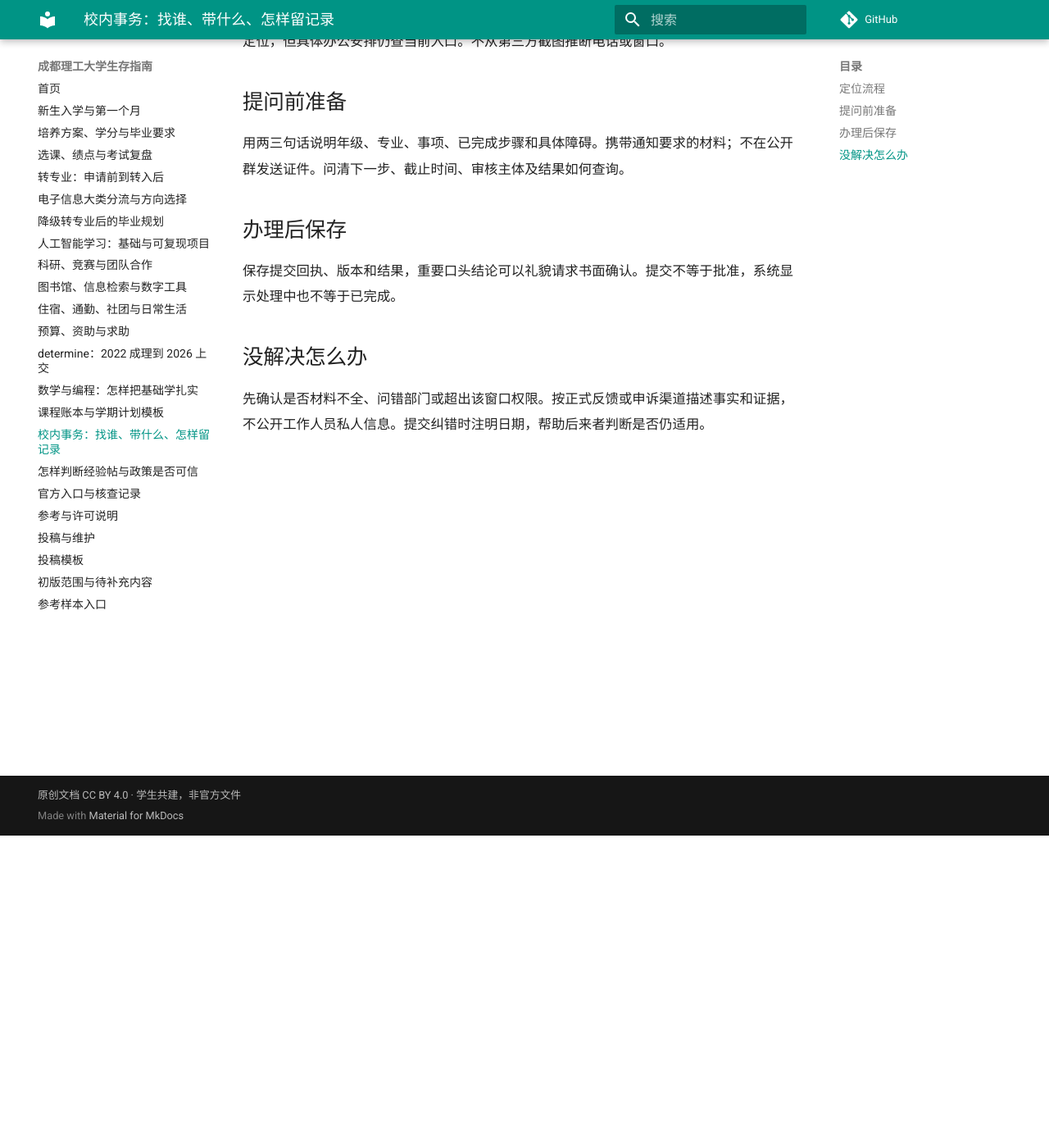
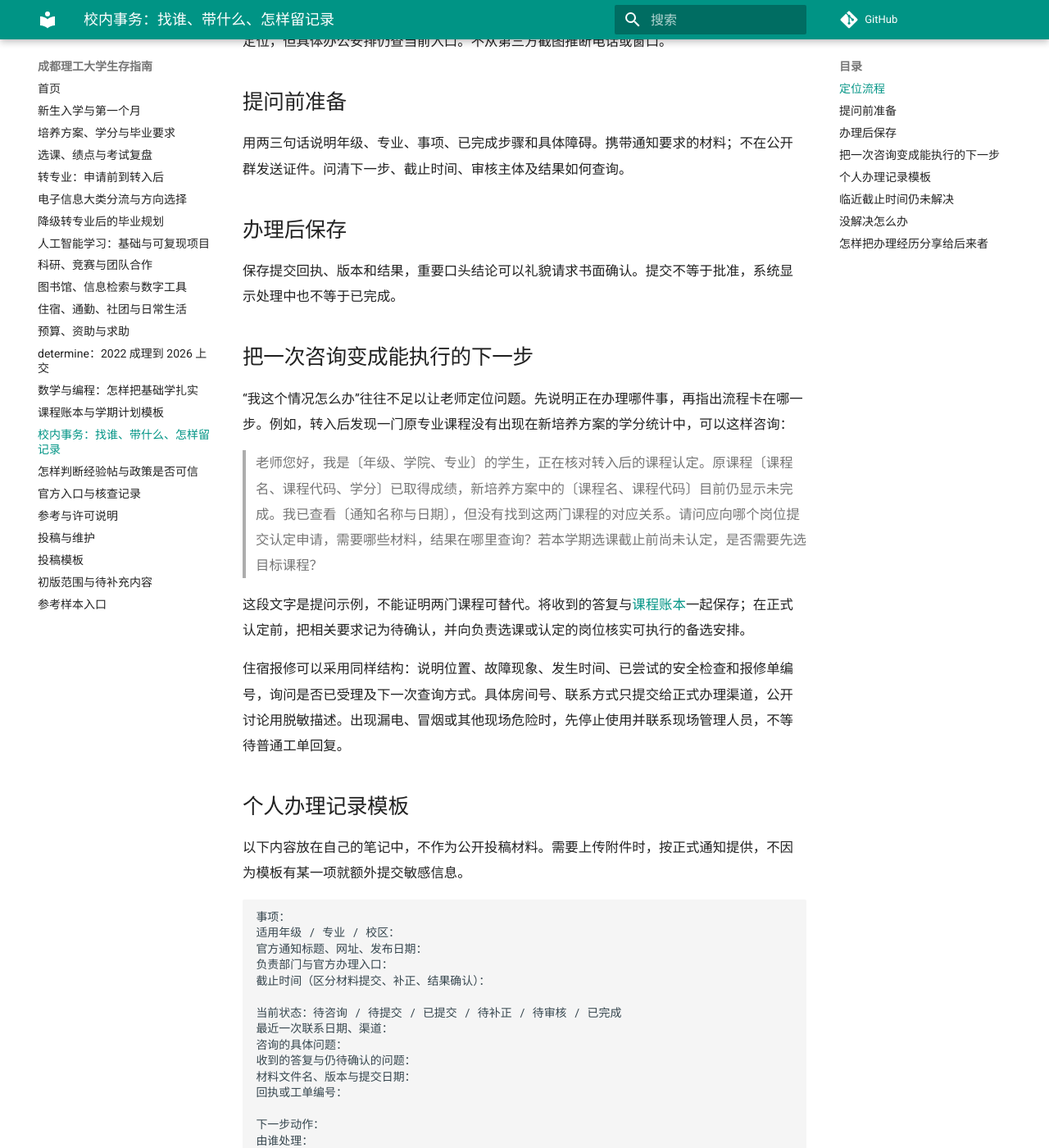
Before and after one commit to determine123/CDUT-Survival-Guide, an MkDocs documentation site: the page built from docs/life/services.md, in a window 1280 px wide and 1400 px high, scrolled down 381 px. Shown: the whole window at 82% size. Built offline with MkDocs 1.6.1 and Material for MkDocs 9.7.7, drawn with Linux system fonts in a browser that asks for light colours; comment, search, counter and statistics services are not loaded; some of the changed text lies outside the part shown.

Commit message:
docs: add actionable campus service inquiries and case tracking

````diff
--- a/docs/life/services.md
+++ b/docs/life/services.md
@@ -13,5 +13,54 @@
 ## 办理后保存
 保存提交回执、版本和结果，重要口头结论可以礼貌请求书面确认。提交不等于批准，系统显示处理中也不等于已完成。
 
+## 把一次咨询变成能执行的下一步
+
+“我这个情况怎么办”往往不足以让老师定位问题。先说明正在办理哪件事，再指出流程卡在哪一步。例如，转入后发现一门原专业课程没有出现在新培养方案的学分统计中，可以这样咨询：
+
+> 老师您好，我是〔年级、学院、专业〕的学生，正在核对转入后的课程认定。原课程〔课程名、课程代码、学分〕已取得成绩，新培养方案中的〔课程名、课程代码〕目前仍显示未完成。我已查看〔通知名称与日期〕，但没有找到这两门课程的对应关系。请问应向哪个岗位提交认定申请，需要哪些材料，结果在哪里查询？若本学期选课截止前尚未认定，是否需要先选目标课程？
+
+这段文字是提问示例，不能证明两门课程可替代。将收到的答复与[课程账本](../study/course-ledger.md)一起保存；在正式认定前，把相关要求记为待确认，并向负责选课或认定的岗位核实可执行的备选安排。
+
+住宿报修可以采用同样结构：说明位置、故障现象、发生时间、已尝试的安全检查和报修单编号，询问是否已受理及下一次查询方式。具体房间号、联系方式只提交给正式办理渠道，公开讨论用脱敏描述。出现漏电、冒烟或其他现场危险时，先停止使用并联系现场管理人员，不等待普通工单回复。
+
+## 个人办理记录模板
+
+以下内容放在自己的笔记中，不作为公开投稿材料。需要上传附件时，按正式通知提供，不因为模板有某一项就额外提交敏感信息。
+
+```text
+事项：
+适用年级 / 专业 / 校区：
+官方通知标题、网址、发布日期：
+负责部门与官方办理入口：
+截止时间（区分材料提交、补正、结果确认）：
+
+当前状态：待咨询 / 待提交 / 已提交 / 待补正 / 待审核 / 已完成
+最近一次联系日期、渠道：
+咨询的具体问题：
+收到的答复与仍待确认的问题：
+材料文件名、版本与提交日期：
+回执或工单编号：
+
+下一步动作：
+由谁处理：
+何时查询或跟进：
+截止前的备选安排：
+完成依据（结果页面、正式通知或确认文件）：
+```
+
+收到补正要求后，保留原提交版本和新版本，注明修改内容；不要用新文件覆盖所有旧文件后失去提交记录。把“下一次查询”写进日历，日期根据官方办理说明或实际答复设定，避免自行承诺一个学校未公布的处理时限。
+
+## 临近截止时间仍未解决
+
+先核对截止时间属于提交还是审核完成，并检查是否有补交、延期或其他正式安排。通过原办理渠道附上回执编号和时间线，直接问“在当前状态下，截止前我还需要做哪一步”。若需转交其他部门，问清接收岗位和材料是否需要重新提交。
+
+系统不可用时，保存错误提示、发生时间与工单信息，向官方渠道报告并询问替代提交方式。截图只能证明当时出现的现象，不能自行视为延期批准。不要反复提交多份互相矛盾的申请；必须重交时，注明与旧申请的关系。
+
 ## 没解决怎么办
 先确认是否材料不全、问错部门或超出该窗口权限。按正式反馈或申诉渠道描述事实和证据，不公开工作人员私人信息。提交纠错时注明日期，帮助后来者判断是否仍适用。
+
+## 怎样把办理经历分享给后来者
+
+一篇有用的经验记录至少包括：办理年份、适用学院或专业、事项、查到的官方依据、材料类别、真实流程和最终结果。涉及时间时，区分通知规定的期限与自己这一次实际等待的时间。删去证件、账号、工单号和私人联系方式；公开他人的答复前先确认是否适合公开，能概括的内容不直接贴聊天截图。
+
+其他同学可复用的是定位流程和准备材料的方法。个别老师对某一案例的答复、一次特殊批准或某一届的窗口安排，都不能直接推广成全校政策。投稿时可使用[投稿模板](../contribute/templates.md)，把仍未解决的问题留给后续核查。
````
